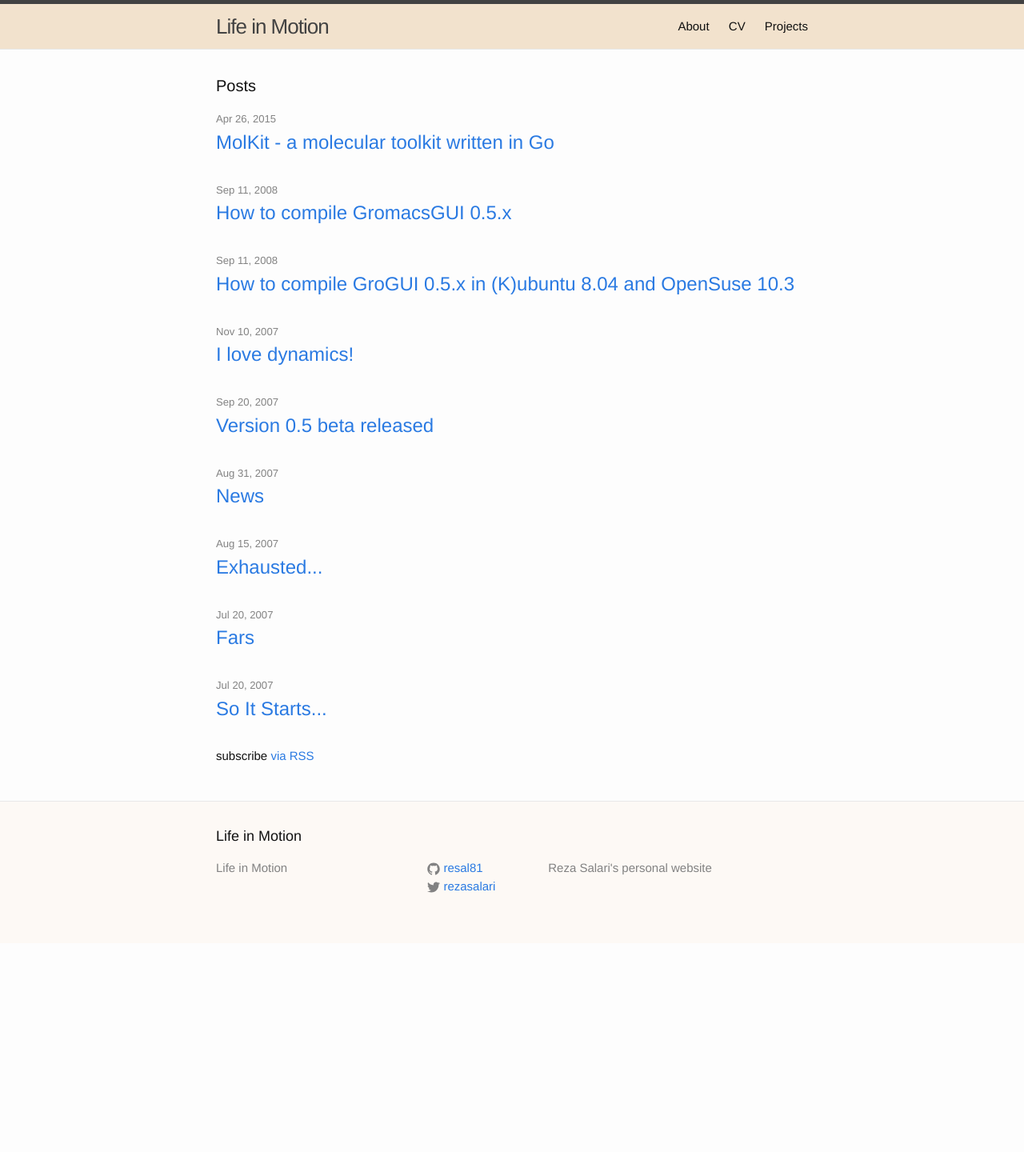
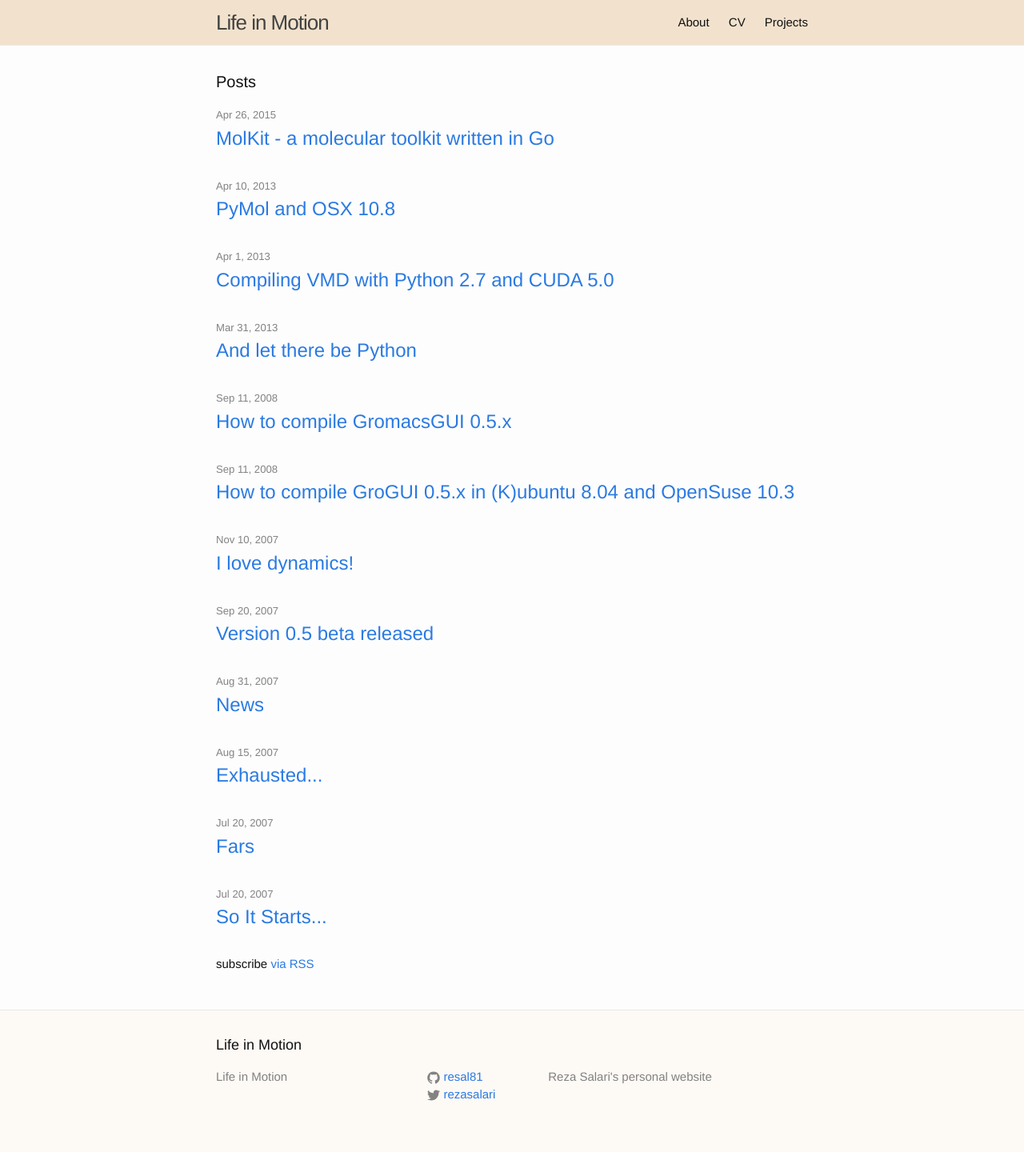
Before and after one commit to resal81/resal81.github.io, a Jekyll site: the page built from index.html, in a window 1280 px wide. Shown: the whole page at 80% size. Built offline with Jekyll 4.4.1, drawn with Linux system fonts in a browser that asks for light colours; Markdown is read by kramdown in place of the engine named in the settings; before the commit the page ends 1179 px from its top, so only the background shows below that; some of the changed lines change nothing that is shown.

Commit message:
added loadmol posts

````diff
--- /dev/null
+++ b/_posts/2013-03-31-let-there-python.md
@@ -0,0 +1,44 @@
+---
+layout: post
+title:  "And let there be Python"
+date:   2013-03-31 19:30:11
+categories: diary
+---
+
+[ Originally published [here](https://loadmol.wordpress.com/2013/03/31/and-let-there-be-python/) ]
+
+
+If you do some sort of molecular modeling, you almost certainly used one or
+more scripting languages to make your life easier. I’ve tried some of them and
+my favorite by far is [Python][python]. Other than being very readable and having simple
+syntax, one thing that especially makes Python very useful, is [myriad][pypi] of
+available modules that enhance the core functionality. For example you can use
+[Numpy][numpy] to do fast numerical analysis, [Scipy][scipy] to do linear algebra calculations,
+[mathplolib][mpl] to plot your data, [MDAnalysis][mda] to analyze your simulation
+trajectories or use [Prody][prody] to do GNM calculations.
+
+If you are new to Python and interested to learn more about it, here are two
+tips:
+
+- If you are looking for a point to start, I recommend [this interactive tutorial][tut1]
+and [learn Python the hard way][tut2].
+
+- There are some Python distributions available that package both core Python
+  and useful modules in one easily installable file. Enthought Python
+  Distribution (EPD), from [Enthought][ent], is a good one and free to academics. If
+  you’d like to install it, go [here][entdown] and request an academic license and install
+  EPD.
+
+Have fun Pythoning!
+
+[pypi]: https://pypi.python.org/pypi
+[python]: http://python.org/
+[numpy]: http://www.numpy.org/
+[scipy]: http://www.scipy.org/
+[mpl]: htt://mathplolib.org
+[mda]: http://mdanalysis.googlecode.com/git/package/doc/html/index.html
+[prody]: http://www.csb.pitt.edu/prody/#&panel1-1
+[tut1]: http://www.learnpython.org/
+[tut2]: http://learnpythonthehardway.org/book/
+[ent]: http://www.enthought.com/
+[entdown]: http://www.enthought.com/products/edudownload.php
--- /dev/null
+++ b/_posts/2013-04-01-compiling-vmd.md
@@ -0,0 +1,151 @@
+---
+layout: post
+title:  "Compiling VMD with Python 2.7 and CUDA 5.0"
+date:   2013-04-01 19:30:11
+categories: diary
+---
+
+[ Originally published [here](https://loadmol.wordpress.com/2013/04/01/compiling-vmd-with-python-2-7-and-cuda-5-0/) ]
+
+No, it’s not an April fool’s joke. And yes, it wasn’t easy to do!
+
+VMD is a powerful and free molecular visualization program that also includes
+very useful tools. It by default comes with a well-integrated Tcl interpreter
+that allows writing scripts and adding new functionalities. However for Python,
+the integrated interpreter that comes with the binary version of VMD is
+compiled against Python 2.5 and lacks many useful modules. There might be
+tricks to get some modules working with it, but not those that depend on Python
+2.7.
+
+So I decided to compile VMD against Python 2.7 (from EPD 7.3) and this way I
+would easily have access to all my Python modules including matplotlib. After
+spending some time looking into the configure script and what it expects, I was
+able to compile VMD 1.9.1 against Python 2.7. Below are the steps that I
+followed but first a disclaimer: please note that depending on your system’s
+configuration, the necessary steps might *vary*.
+
+- About my system: Fedora 17, 64-bit, GCC 4.6.3, CUDA 5.0, two NVidia 660Ti graphic cards.
+
+- Let’s say I’m installing vmd under /home/user/programs/vmd.
+
+- Download and install [Tcl](https://www.tcl.tk/software/tcltk/download.html) (8.5.13):
+
+```
+cd unix
+./configure --prefix=/home/user/programs/vmd/other/tcl/8.5.13
+make
+make test   # don't skip it!
+make install
+```
+
+- Download and install [Tk]() (8.5.13):
+
+```
+cd unix
+./configure --prefix=/home/user/programs/vmd/other/tk/8.5.13 --with-tcl=/home/user/vmd/other/tcl/8.5.13/lib
+make
+make test
+make install
+```
+
+- Download [Tachyon](http://jedi.ks.uiuc.edu/~johns/raytracer/files/) 0.99 to /home/user/programs/vmd/other and install it:
+
+```
+cd unix
+make linux-64-thr
+```
+
+- Download [STRIDE](http://www.ks.uiuc.edu/Research/vmd/doxygen/extprogs.html) to /home/user/programs/vmd/other and compile it:
+
+```
+make
+export STRIDE_BIN=/home/user/programs/vmd/other/stride
+```
+
+- Download [VMD](http://www.ks.uiuc.edu/Development/Download/download.cgi?PackageName=VMD) 1.9.1 source file and unzip it. It has two directories; plugins and vmd-1.9.1.
+  First compile plugins:
+
+```
+cd plugins
+export TCLINC=-I/home/user/programs/vmd/other/tcl/8.5.13/include
+export TCLLIB=-F/home/user/programs/vmd/other/tcl/8.5.13/lib
+make LINUXAMD64
+
+mkdir /home/user/programs/vmd/plugins
+export PLUGINDIR=/home/user/programs/vmd/lib/plugins
+make distrib
+```
+
+- Now we have to set some environmental variables. I wanted to compile VMD against my EPD 7.3 (let’s say it is under /home/user/programs/epd/7.3):
+
+```
+EPD=/home/user/programs/epd/7.3
+export PYTHON_INCLUDE_DIR=$EPD/include/python2.7
+export PYTHON_LIBRARY_DIR=$EPD/lib
+export NUMPY_INCLUDE_DIR=$EPD/lib/python2.7/site-packages/numpy/core/include
+export NUMPY_LIBRARY_DIR=$EPD/lib
+
+TCLTK=/home/user/programs/vmd/other
+export TCL_INCLUDE_DIR=$TCLTK/tcl/8.5.13/include
+export TCL_LIBRARY_DIR=$TCLTK/tcl/8.5.13/lib
+export TK_INCLUDE_DIR=$TCLTK/tk/8.5.13/include
+export TK_LIBRARY_DIR=$TCLTK/tk/8.5.13/lib
+```
+
+- Now we will edit the VMD’s configure script:
+
+```
+$install_bin_dir="/home/user/programs/vmd/bin";
+$install_library_dir="/home/user/programs/vmd/lib";
+
+# for tachyon
+$libtachyon_dir="/home/user/programs/vmd/other/tachyon";
+$libtachyon_include="-I/home/user/programs/vmd/other/tachyon/src";
+$libtachyon_library="-L/home/user/programs/vmd/other/tachyon/compile/linux-64-thr";
+
+# for Python
+$python_libs = "-lpython2.7 -lpthread";
+
+# for netCDF
+$netcdf_dir = "/usr";
+$netcdf_include = "-I$netcdf_dir/include";
+$netcdf_library = "-L$netcdf_dir/lib64";
+
+# there is a compile flag called "-ll" (two "L"s) which I had to remove in order to be able to compile VMD. Not sure what library it specifies though.
+
+# and finally if you have cuda
+$cuda_dir = "/home/user/programs/cuda/5.0";
+$cuda_include = "-I$cuda_dir/include";
+$cuda_library = "-L$cuda_dir/lib64";   # there are three instances of this line. modify all of them
+```
+
+- Now compile VMD:
+
+```
+./configure LINUXAMD64 OPENGL TK CUDA IMD XINERAMA XINPUT NETCDF TCL PYTHON PTHREADS NUMPY SILENT GCC LIBTACHYON
+
+cd src
+make
+make install
+```
+
+### Notes:
+
+
+- You might be able to use the default Tcl/Tk of your linux distribution. Then there’s no need for compiling them.
+
+- I used the FLTK that came with Fedora. VMD didn’t compile with FLTK 1.3 and I couldn’t compile FLTK 1.1.
+
+- In the vmd-1.9.1 directory, there is a lib directory which you can put and compile many of the pre-requisites there, such as Tachyon. Each subfolder has instructions on how to obtain the corresponding library.
+
+- I tried to compile VMD on my Mac too. No luck yet but I’ll give it another shot if I find some time.
+
+ -If an error occurs during compilation, carefully check it. Sometimes it’s not mysterious at all and clearly tells you what went wrong (such as a missing library). If not, look it up to find out what might have caused it.
+
+I have yet to test the compiled VMD thoroughly but the only problem that I’ve
+noticed so far is that you need to turn off your desktop compositor (like
+Compiz) if you have it on. Other than that, things seem to be working fine. The
+compiled version looks nicer visually (the GUI part, which uses FLTK) and
+Python 2.7 seems to work well. Numpy and other modules can be loaded and you
+also have access to VMD’s own modules (Molecule/molrep…). I’ll show some Python
+examples later.
--- /dev/null
+++ b/_posts/2013-04-10-pymol-osx.md
@@ -0,0 +1,37 @@
+---
+layout: post
+title:  "PyMol and OSX 10.8"
+date:   2013-04-10 19:30:11
+categories: diary
+---
+
+[ Originally published [here](https://loadmol.wordpress.com/2013/04/10/pymol-and-osx-10-8/) ]
+
+Here are some quick notes on installing PyMol in OSX Mountain Lion using MacPorts:
+
+1- First install [Xquartz](http://xquartz.macosforge.org/landing/), which is basically X11 for OSX 10.8.
+
+2- Install PyMol using MacPorts:
+
+```
+sudo port install tcl -corefoundation +threads
+sudo port install tk -quartz +x11
+sudo port install pymol-devel
+
+# PyMol will be installed here:
+/opt/local/Library/Frameworks/Python.framework/Versions/2.7/lib/python2.7/site-packages/pymol
+```
+
+Note that MacPorts might not create the symbolic link for launching PyMol
+(which is basically `__init__.py` in the installation folder). So make an
+alias/link for it and remember to launch it using ``/opt/local/bin/python2.7` (if
+it is not your default python).
+
+This currently installs PyMol 1.5. You can also compile the latest version of
+PyMol (as of now 1.6 alpha) by downloading it and then using:
+
+```
+sudo /opt/local/bin/python2.7 setup.py install --home=~
+```
+
+This creates “bin” and “lib” directories in your home folder and then installs PyMol there.
--- a/_sass/_layout.scss
+++ b/_sass/_layout.scss
@@ -2,7 +2,7 @@
  * Site header
  */
 .site-header {
-    border-top: 5px solid $grey-color-dark;
+    border-top: 0px solid $grey-color-dark;
     border-bottom: 1px solid $grey-color-light;
     min-height: 56px;
     background-color: #f2e2cd;
````
